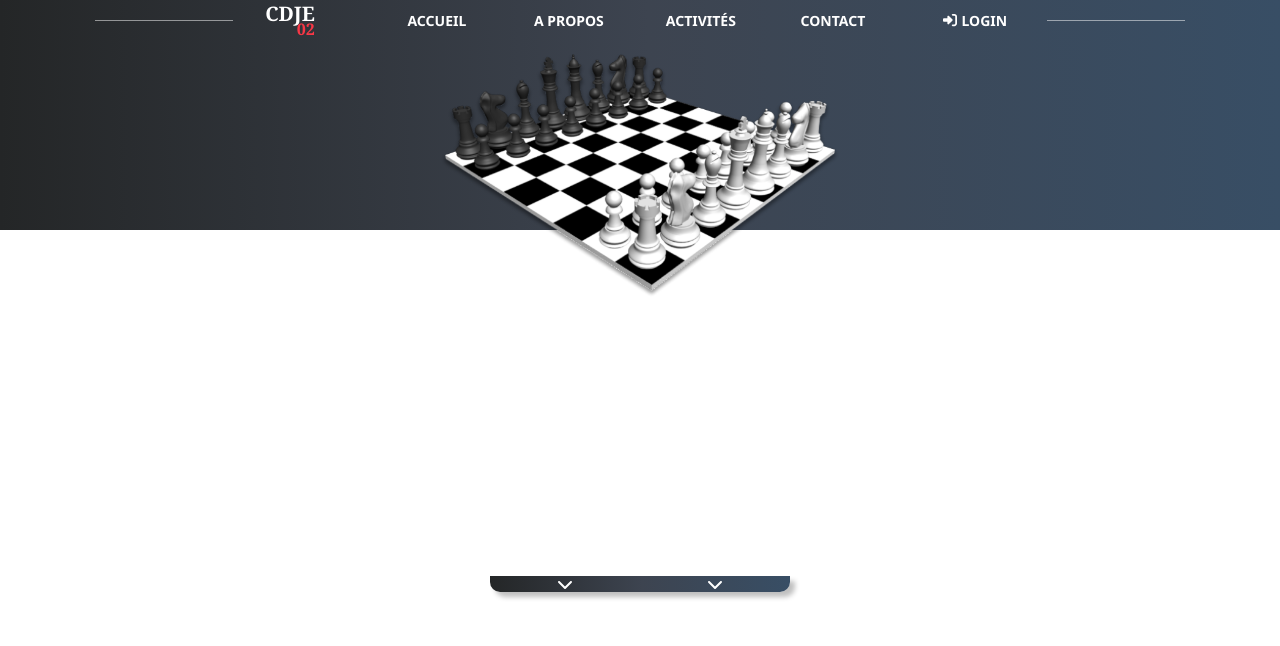
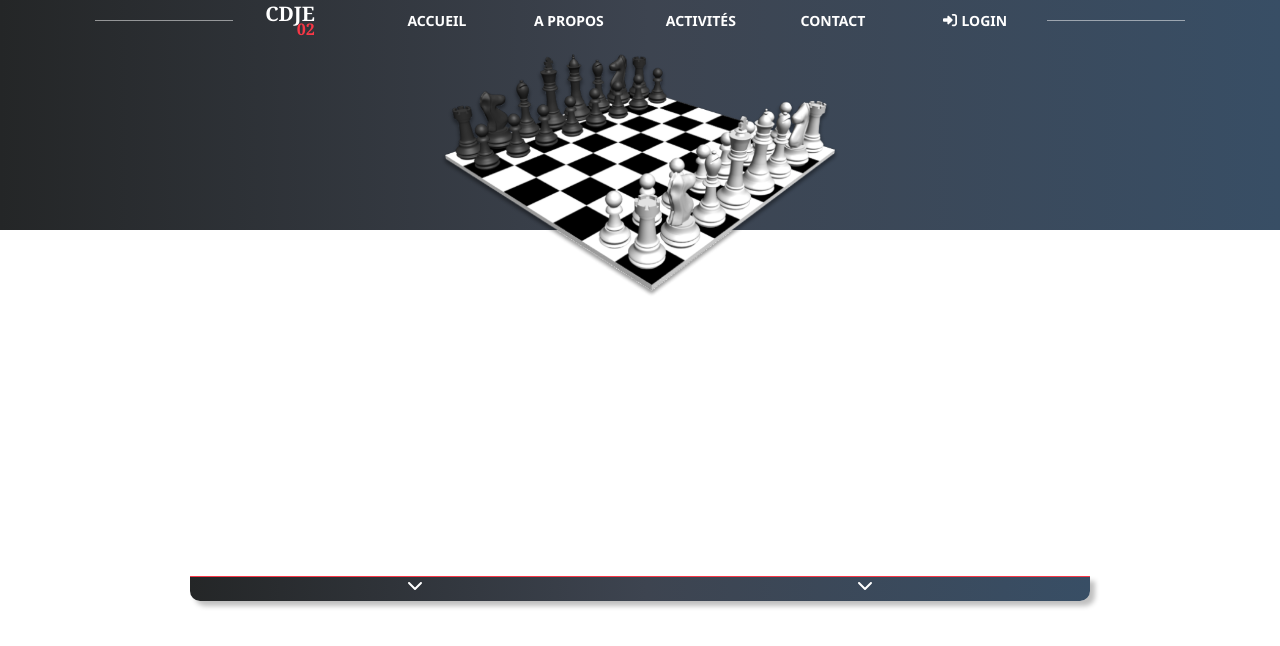
Before and after one commit to Sevrus/cdje02, a React (Vite) app: page /admin in a window 1280 px wide. Shown: the top 646 px of the page. Built offline with nearby package versions, Linux system fonts and the light colour scheme.

Commit message:
added adminNav versions tab, l and xl

```diff
--- a/public/css/style.css
+++ b/public/css/style.css
@@ -1152,6 +1152,7 @@ time, mark, audio, video {
     font-size: 1.25rem;
   }
 }
+/* VERSION MOBILE */
 .adminNav {
   background: linear-gradient(90deg, #242627 0%, #3D4450 50.67%, #384E65 99.99%, #4E5862 100%);
   box-shadow: 5px 5px 5px rgba(0, 0, 0, 0.25);
@@ -1160,6 +1161,7 @@ time, mark, audio, video {
   border-radius: 0 0 10px 10px;
   width: 300px;
   margin: 0 auto;
+  border-top: 1.5px solid #f73746;
 }
 .adminNav[open] > summary .adminNav__title__leftChevron, .adminNav[open] > summary .adminNav__title__rightChevron {
   transform: rotate(180deg);
@@ -1187,6 +1189,43 @@ time, mark, audio, video {
   color: #f73746;
 }
 
+/* VERSION TABLET */
+@media screen and (min-width: 768px) {
+  .adminNav {
+    width: 700px;
+    min-height: 20px;
+  }
+  .adminNav__links {
+    display: flex;
+    flex-direction: row;
+    justify-content: space-around;
+    align-items: center;
+  }
+  .adminNav__links a {
+    font-size: 1rem;
+  }
+}
+/* VERSION L */
+@media screen and (min-width: 1024px) {
+  .adminNav {
+    width: 900px;
+    min-height: 25px;
+  }
+  .adminNav__links a {
+    font-size: 1.125rem;
+  }
+}
+/* VERSION XL */
+@media screen and (min-width: 1920px) {
+  .adminNav {
+    width: 1300px;
+    min-height: 30px;
+    border-top-width: 2px;
+  }
+  .adminNav__links a {
+    font-size: 1.375rem;
+  }
+}
 .main {
   min-width: 360px;
   min-height: 100vh;
--- a/src/components/modal/Modal.jsx
+++ b/src/components/modal/Modal.jsx
@@ -1,3 +1,5 @@
+import { Link } from "react-router-dom";
+
 const Modal = ({ closeModal }) => {
 
     return (
@@ -17,7 +19,9 @@ const Modal = ({ closeModal }) => {
                     <input type="password" name="password" id="password" className="modal__content__password__input" />
                 </div>
 
-                <button className="modal__content__button">Se Connecter</button>
+                <Link to="/admin">
+                    <button className="modal__content__button">Se Connecter</button>
+                </Link>
 
                 <div className="modal__content__lost-password">Mot de passe oublié ?</div>
             </div>
--- a/src/sass/components/_adminNav.sass
+++ b/src/sass/components/_adminNav.sass
@@ -1,12 +1,13 @@
 @import '../utilities/_mixin.sass'
 @import '../utilities/_variables.sass'
 
-// VERSION MOBILE
+/* VERSION MOBILE */
 .adminNav
     @include articles()
     border-radius: 0 0 10px 10px
     width: 300px
     margin: 0 auto
+    border-top: 1.5px solid $red
 
     &[open] > summary .adminNav__title__leftChevron, &[open] > summary .adminNav__title__rightChevron
         transform: rotate(180deg)
@@ -26,3 +27,34 @@
 
         .active
             color: $red
+
+/* VERSION TABLET */
+@media screen and (min-width: 768px)
+    .adminNav
+        width: 700px
+        min-height: 20px
+
+        &__links
+            @include flex(row, space-around, center)
+
+            a
+                font-size: $fs-16
+
+/* VERSION L */
+@media screen and (min-width: 1024px)
+    .adminNav
+        width: 900px
+        min-height: 25px
+
+        &__links a
+            font-size: $fs-18
+
+/* VERSION XL */
+@media screen and (min-width: 1920px)
+    .adminNav
+        width: 1300px
+        min-height: 30px
+        border-top-width: 2px
+
+        &__links a
+            font-size: $fs-22
```
Also changed, not shown: 1 other file (tests, documents, lock files or other folders).
